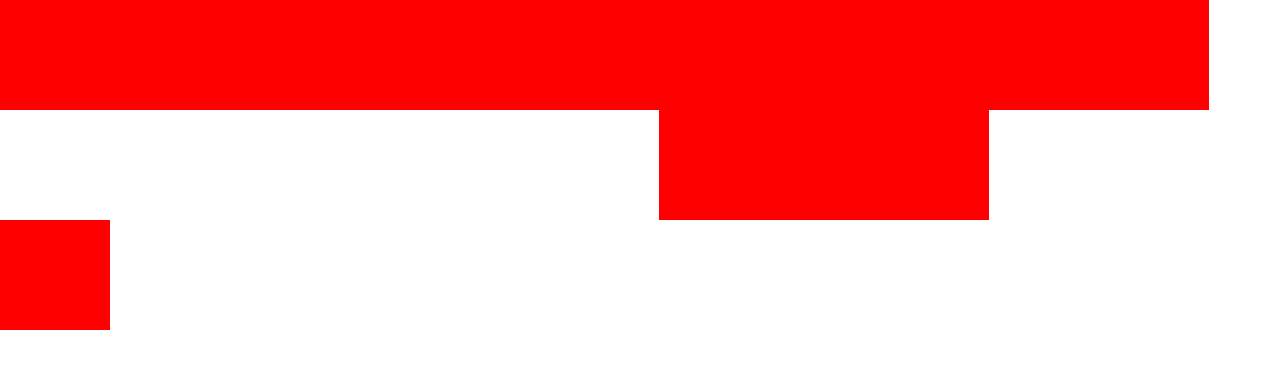
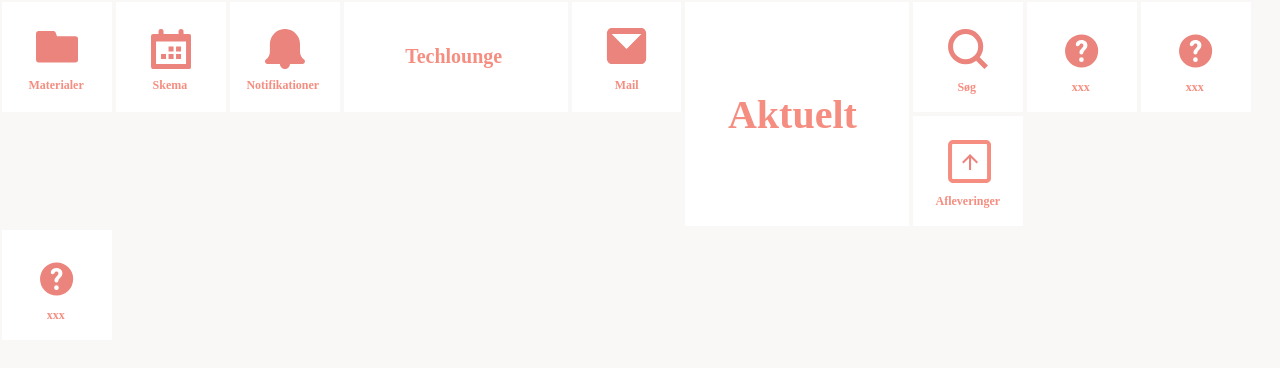
Before and after one commit to vict890f/Fronter-Redesign, a plain HTML site: page index.html in a window 1280 px wide. Drawn offline with Linux system fonts and the light colour scheme.

Commit message:
Alle kasser osv. på forside er lavet

```diff
--- a/index.html
+++ b/index.html
@@ -14,22 +14,22 @@
 <body>
     <section id="forside">
         <section class="sectionwrapper">
-            <section id="materialer"></section>
-            <section id="skema"></section>
-            <section id="notifikationer"></section>
-            <section id="techlounge"></section>
-            <section id="mail"></section>
-            <section id="favoritter"></section>
-            <section id="grupper"></section>
-            <section id="chat"></section>
-            <section id="aktuelt"></section>
+            <section class="box" id="materialer"></section>
+            <section class="box" id="skema"></section>
+            <section class="box" id="notifikationer"></section>
+            <section class="box" id="techlounge"></section>
+            <section class="box" id="mail"></section>
+            <section class="box" id="favoritter"></section>
+            <section class="box" id="grupper"></section>
+            <section class="box" id="chat"></section>
+            <section class="box" id="aktuelt"></section>
             <div id="kasse1">
-                <section id="soeg"></section>
-                <section id="afleveringer"></section>
+                <section class="box" id="soeg"></section>
+                <section class="box" id="afleveringer"></section>
             </div>
-            <section id="random1"></section>
-            <section id="random2"></section>
-            <section id="random3"></section>
+            <section class="box" id="random1"></section>
+            <section class="box" id="random2"></section>
+            <section class="box" id="random3"></section>
         </section>
     </section>
 
--- a/style.css
+++ b/style.css
@@ -10,7 +10,7 @@ html {
 
 body {
     margin: 0;
-    background-color: white;
+    background-color: #FAF7F7;
 }
 
 img {
@@ -21,74 +21,98 @@ img {
     background-size: 100%;
     display: flex;
     flex-wrap: wrap;
+    align-content: space-around;
 }
 
 /*************Forside CSS************/
 
+#forside .box {}
 
 #materialer {
     width: 109.92px;
     height: 109.92px;
     background-color: red;
+    margin: 2px 2px 2px 2px;
+    background-image: url(assets/materialer.svg);
 }
 
 #skema {
     width: 109.92px;
     height: 109.92px;
     background-color: red;
-
+    margin: 2px 2px 2px 2px;
+    background-image: url(assets/skema.svg);
 }
 
 #notifikationer {
     width: 109.92px;
     height: 109.92px;
     background-color: red;
+    margin: 2px 2px 2px 2px;
+    background-image: url(assets/notifikationer.svg);
+
 }
 
 #techlounge {
-    width: 219.84px;
+    width: 223.84px;
     height: 109.92px;
     background-color: red;
+    margin: 2px 2px 2px 2px;
+    background-image: url(assets/techlounge.svg);
 }
 
 #mail {
     width: 109.92px;
     height: 109.92px;
     background-color: red;
+    margin: 2px 2px 2px 2px;
+    background-image: url(assets/mail.svg);
 }
 
 #aktuelt {
-    width: 219.84px;
-    height: 219.84px;
+    width: 223.84px;
+    height: 223.84px;
     background-color: red;
+    margin: 2px 2px 2px 2px;
+    background-image: url(assets/aktuelt.svg);
 }
 
 #afleveringer {
     width: 109.92px;
     height: 109.92px;
     background-color: red;
+    margin: 4px 2px 2px 2px;
+    background-image: url(assets/afleveringer.svg);
 }
 
 #soeg {
     width: 109.92px;
     height: 109.92px;
     background-color: red;
+    margin: 2px 2px 4px 2px;
+    background-image: url(assets/soeg.svg);
 }
 
 #random1 {
     width: 109.92px;
     height: 109.92px;
     background-color: red;
+    margin: 2px 2px 2px 2px;
+    background-image: url(assets/random.svg);
 }
 
 #random2 {
     width: 109.92px;
     height: 109.92px;
     background-color: red;
+    margin: 2px 2px 2px 2px;
+    background-image: url(assets/random.svg);
 }
 
 #random3 {
     width: 109.92px;
     height: 109.92px;
     background-color: red;
+    margin: 2px 2px 2px 2px;
+    background-image: url(assets/random.svg);
 }
```
Also changed, not shown: assets/afleveringer.svg (added), assets/aktuelt.svg (added), assets/chat.svg (added), assets/favoritter.svg (added), assets/grupper.svg (added), assets/mail.svg (added), assets/materialer.svg (added), assets/notifikationer.svg (added), assets/random.svg (added), assets/skema.svg (added), assets/soeg.svg (added), assets/techlounge.svg (added).
